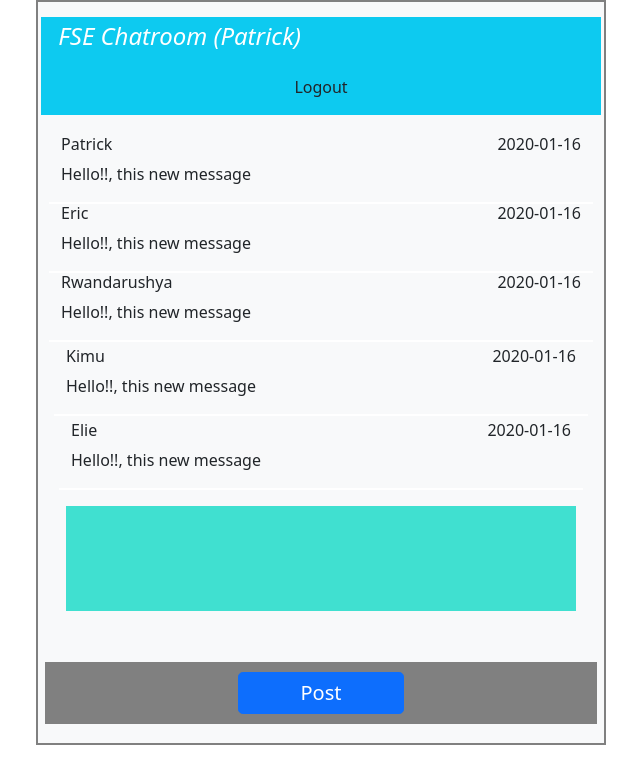
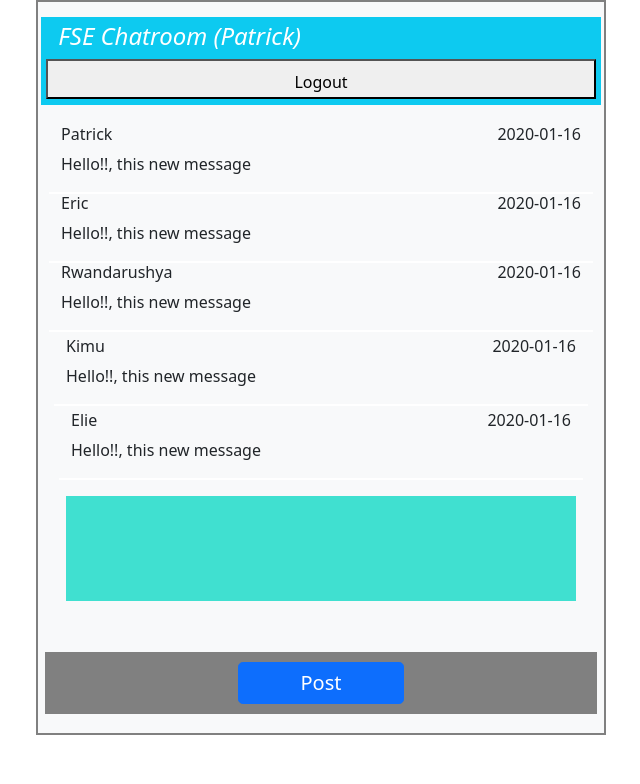
Before and after one commit to pattyish/Simple-Chatroom, a plain HTML site: page front-end/chatroom.html in a window 1280 px wide. Shown: the whole page, without its empty margins (319-959 px from the left). Drawn offline with nearby package versions, Linux system fonts and the light colour scheme; sample sign-in values are in the browser's storage.

Commit message:
change on css style

```diff
--- a/front-end/chatroom.html
+++ b/front-end/chatroom.html
@@ -25,7 +25,7 @@
                 <div class=" row chatroom-title bg-info"
                     style="padding: 1%; color: #FFFFFF; font-weight: bold; font-style: italic;">
                     <h4>FSE Chatroom (Patrick)</h4>
-                    <button class="btn" id="logout"><i class="fa fa-power-off"
+                    <button id="logout"><i class="fa fa-power-off" aria-hidden="true"
                             style="font-size:24px; color:rgb(230, 213, 213) !important;"></i>Logout</button>
                 </div>
                 <div class="row chatroom-content">
```
